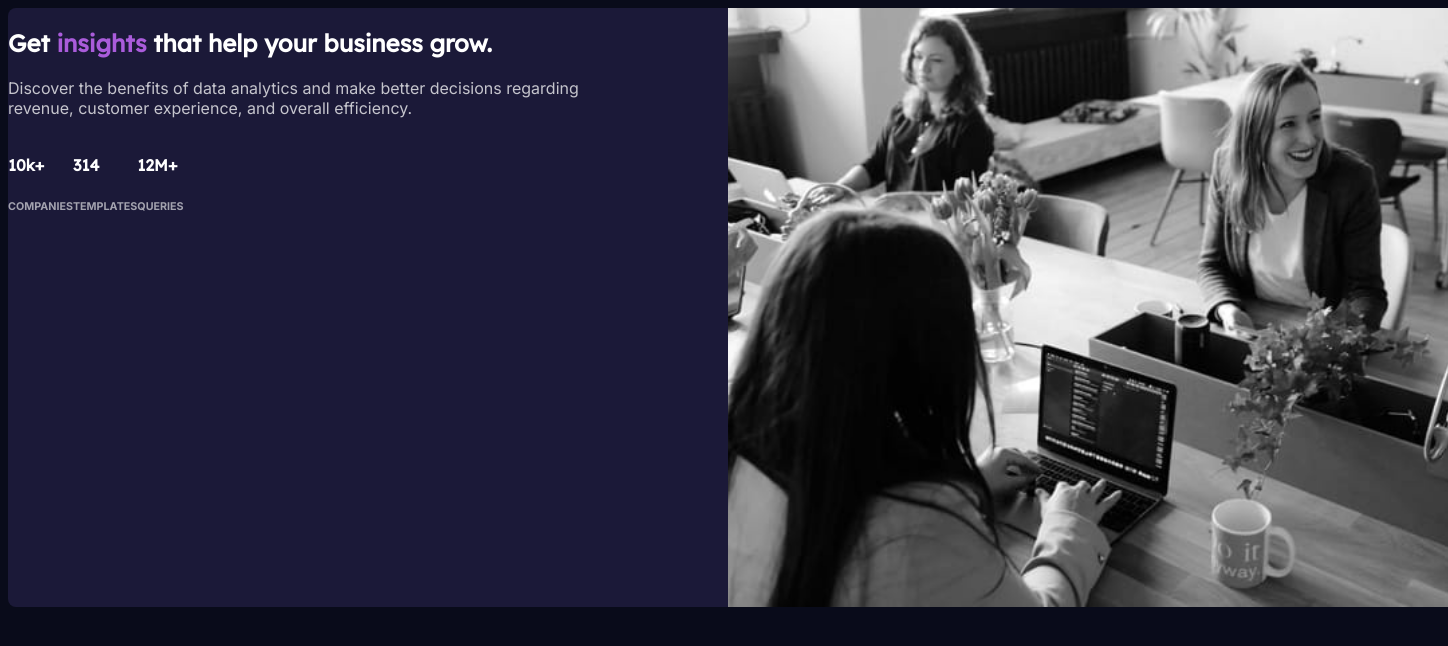
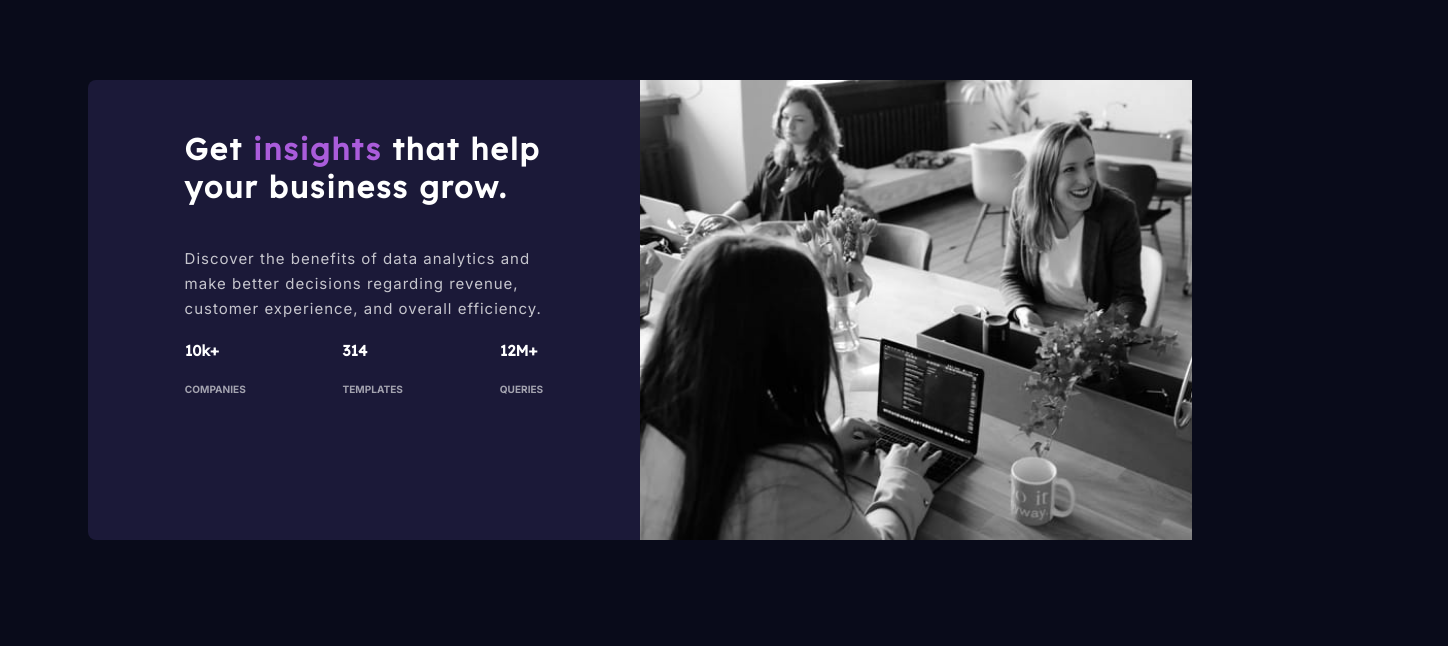
Before and after one commit to JanelleGatmaitan/stats-preview-card-component, a plain HTML site: page index.html in a window 1280 px wide. Shown: the whole page, 1448 px wide, since content can reach past the window. Drawn offline with Linux system fonts and the light colour scheme.

Commit message:
positioned text

```diff
--- a/index.html
+++ b/index.html
@@ -15,9 +15,9 @@
 <body>
 
   <div class="card">
-    <div class="column-half">
+    <div class="column-text">
       <div class="main-text">
-        <h2 class="headline">Get <span class="keyword">insights</span> that help your business grow.</h2>
+        <h1 class="headline">Get <span class="keyword">insights</span> that help your business grow.</h1>
         <p class="description">
           Discover the benefits of data analytics and make better decisions regarding revenue, customer
           experience, and overall efficiency.
@@ -38,7 +38,7 @@
         </div>
       </div>
     </div>
-    <div class="column-half image-container">
+    <div class="column-image">
       <img src="images/image-header-desktop.jpg">
     </div>
   </div>
--- a/styles.css
+++ b/styles.css
@@ -1,28 +1,41 @@
 body {
   background-color: hsl(233, 47%, 7%);
   font-family: Lexend Deca;
+  font-size: 15px;
 }
 
 .card, .statistics {
   display: flex;
+  flex-wrap: wrap;
+}
+
+.statistics {
+  justify-content: space-evenly;
 }
 
 .card {
   background-color: hsl(244, 38%, 16%);
   border-radius: 8px;
-  width: 1440px;
+  margin: 80px;
 }
 
-.column-half {
+.column-text, .column-image {
   width: 50%;
 }
 
 .main-text {
-  width: 80%;
+  margin-top: 50px;
+}
+
+.headline, .description {
+  margin: 0 auto;
 }
 
 .headline {
+  letter-spacing: 2px;;
   color: hsl(0, 0%, 100%);
+  width: 65%;
+  margin-bottom: 40px;
 }
 
 .keyword {
@@ -31,6 +44,9 @@ body {
 
 .description {
   color: hsla(0, 0%, 100%, 0.75);
+  width: 65%;
+  letter-spacing: 1px;
+  line-height: 25px;
 }
 
 .number {
```
